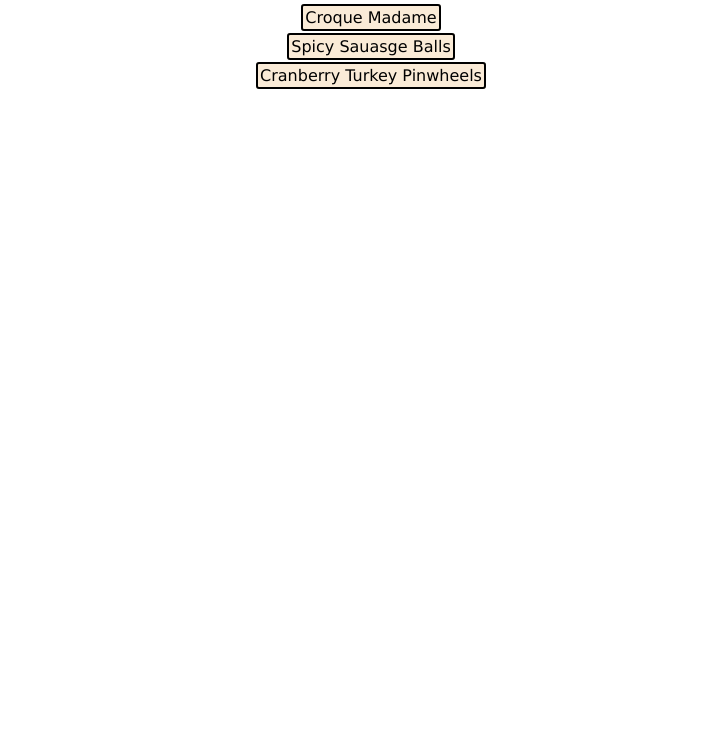
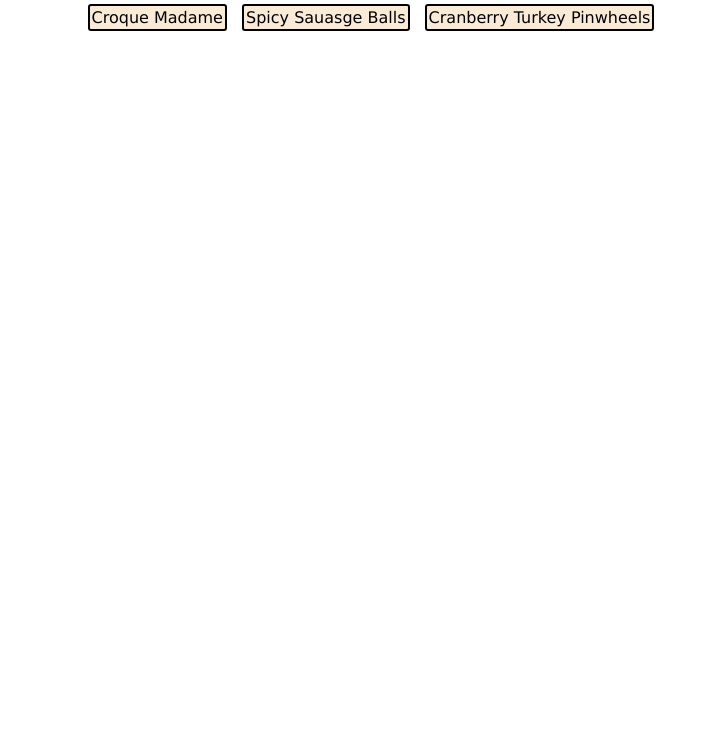
Before and after one commit to Kafees/odin-recipes, a plain HTML site: page index.html in a window 1280 px wide. Shown: the part 65-800 px from the top of the page, without its empty margins (289-990 px from the left). Drawn offline with Linux system fonts and the light colour scheme.

Commit message:
styled index.html with box model

```diff
--- a/index.html
+++ b/index.html
@@ -9,7 +9,7 @@
 <body>
     <h1>Odin Recipes</h1>
     <ul>
-        <div><li><a href="recipes/croque-madame.html">Croque Madame</a></li></div>
+        <li><a href="recipes/croque-madame.html">Croque Madame</a></li>
         <li><a href="recipes/spicy-sausage-balls.html">Spicy Sauasge Balls</a></li>
         <li><a href="recipes/cranberry-turkey-pinwheels.html">Cranberry Turkey Pinwheels</a></li>
     </ul>
--- a/style.css
+++ b/style.css
@@ -21,6 +21,7 @@ ul{
 
 li {
     padding: 5px;
+    display: inline-block;
 }
 
 a {
```
